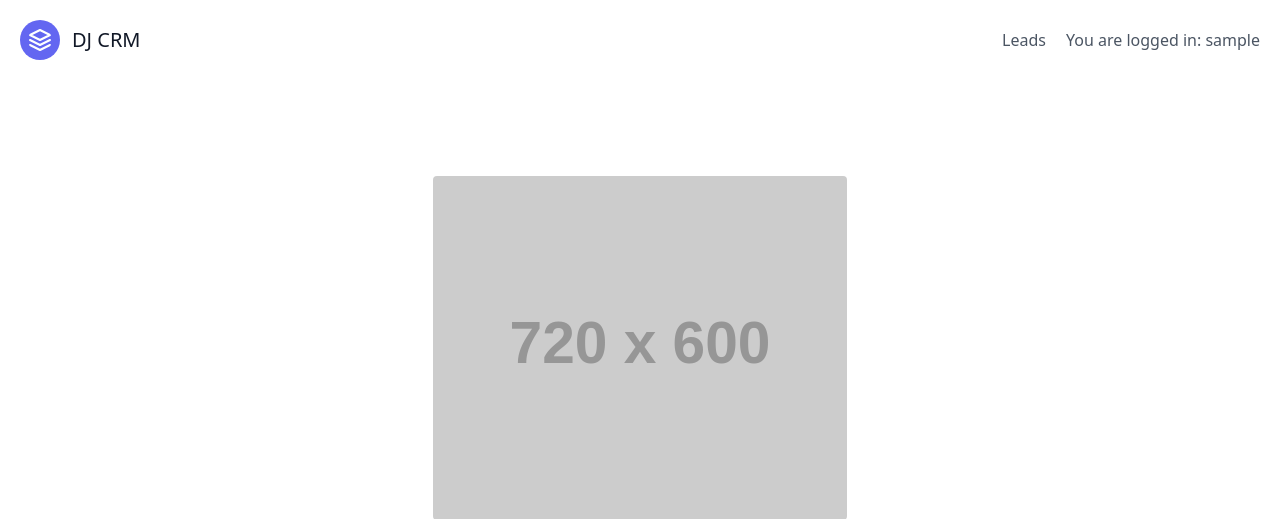
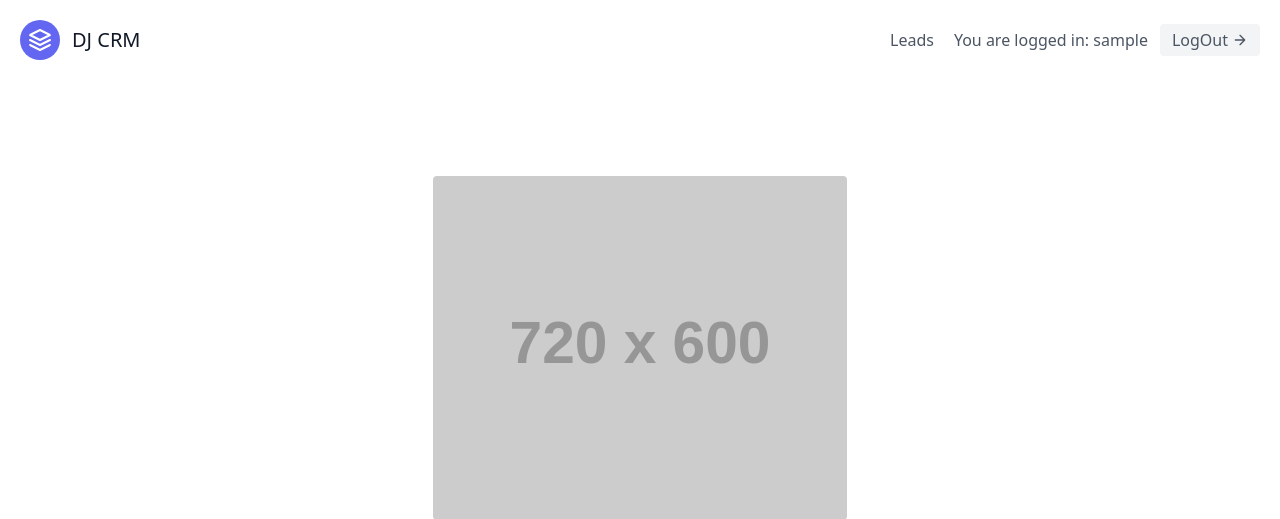
Before and after one commit to mostlyAditya/Customer-Relationship-Management, a Django app: page / in a window 1280 px wide. Shown: the top 519 px of the page. Run offline with Django 3.2, Linux system fonts and the light colour scheme; the visitor is signed in with stand-in values (Sample User, id 1); grey boxes labelled with a size stand in for pictures from a placeholder-image service; some libraries are stand-ins or nearby versions.

Commit message:
Added Logout button

```diff
--- a/djcrm/urls.py
+++ b/djcrm/urls.py
@@ -16,7 +16,7 @@ Including another URLconf
 from django.conf import settings
 from django.conf.urls.static import static
 from django.contrib import admin
-from django.contrib.auth.views import LoginView
+from django.contrib.auth.views import LoginView,LogoutView
 from django.urls import path,include
 from leads.views import landing_page,LandingPageView
 
@@ -25,7 +25,8 @@ urlpatterns = [
     path('admin/', admin.site.urls),
     path('leads/',include('leads.urls',namespace='leads')),
     path('',LandingPageView.as_view(),name="landing-page"), #path('', landing_page,name="landing-page")
-    path('login/',LoginView.as_view(),name='login')
+    path('login/',LoginView.as_view(),name='login'),
+    path('logout/',LogoutView.as_view(),name='logout')
 ]
 
 if settings.DEBUG:
--- a/templates/navbar.html
+++ b/templates/navbar.html
@@ -15,6 +15,14 @@
     </nav>
     {%  if request.user.is_authenticated %}
       You are logged in: {{ request.user.username }}
+        <a href="{% url 'logout' %}">
+        <button class="ml-3 inline-flex items-center bg-gray-100 border-0 py-1 px-3 focus:outline-none hover:bg-gray-200 rounded text-base mt-4 md:mt-0">
+            LogOut
+
+              <svg fill="none" stroke="currentColor" stroke-linecap="round" stroke-linejoin="round" stroke-width="2" class="w-4 h-4 ml-1" viewBox="0 0 24 24">
+                <path d="M5 12h14M12 5l7 7-7 7"></path>
+              </svg>
+        </button>
     {% else %}
     <a href="{% url 'login' %}">
         <button class="inline-flex items-center bg-gray-100 border-0 py-1 px-3 focus:outline-none hover:bg-gray-200 rounded text-base mt-4 md:mt-0">
```
